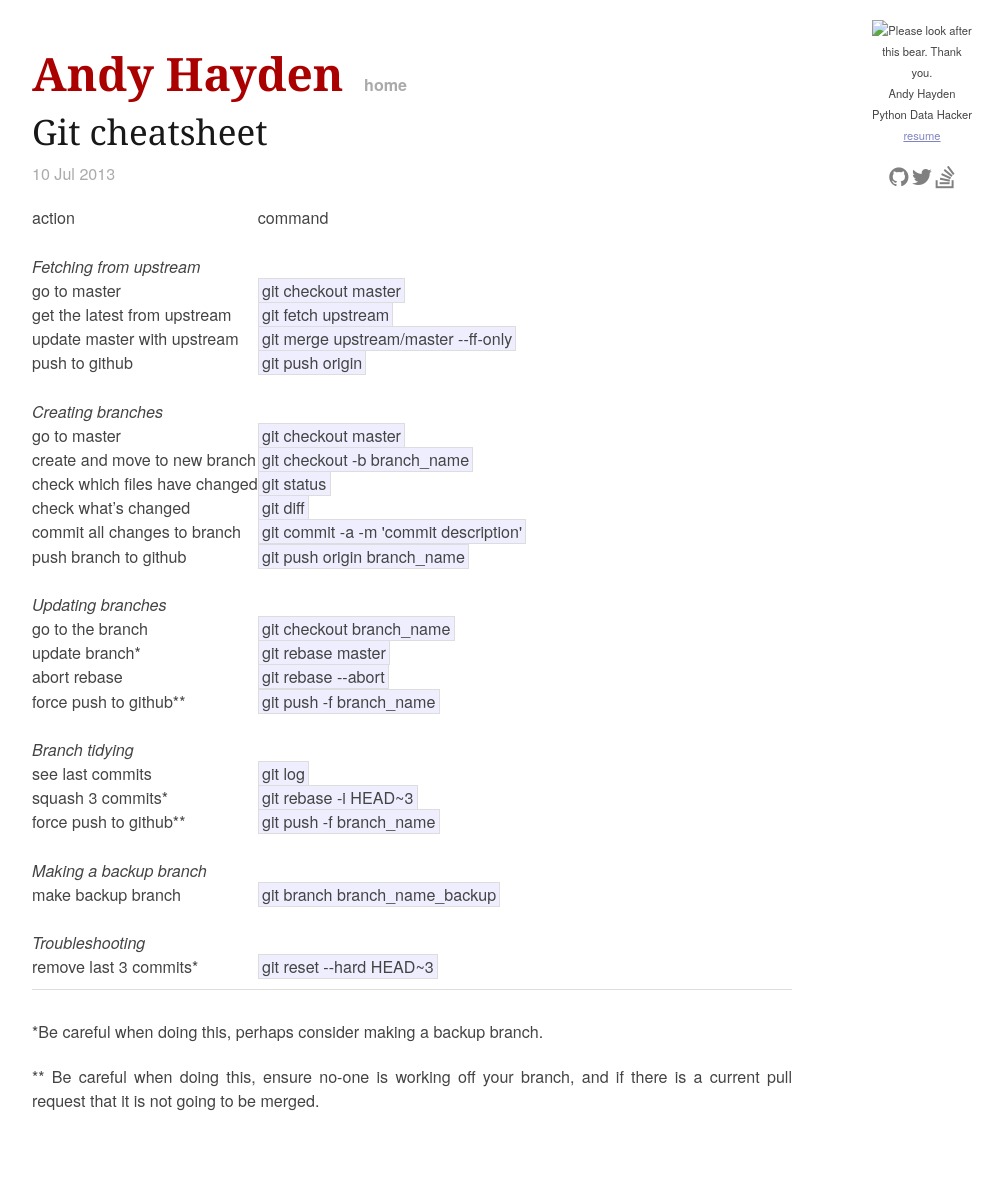
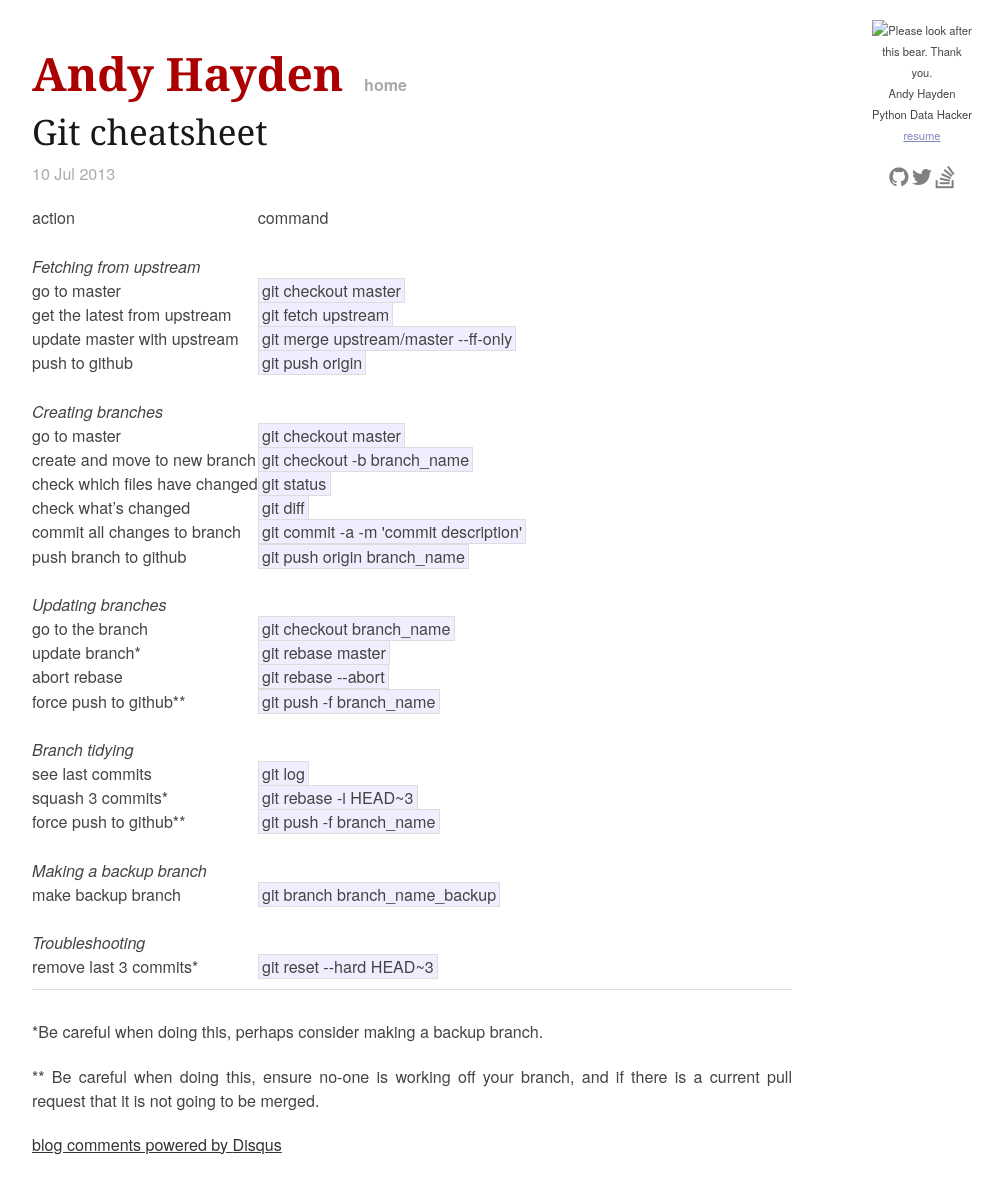
Before and after one commit to hayd/hayd.github.io, a Jekyll site: the page built from _posts/2013-07-10-git-cheat.markdown, in a window 1280 px wide. Shown: the whole page, without its empty margins (128-1130 px from the left). Built offline with Jekyll 4.4.1, drawn with Linux system fonts in a browser that asks for light colours; nearby versions of some CDN libraries; Markdown is read by kramdown in place of the engine named in the settings; comment, search, counter and statistics services are not loaded; before the commit the page ends 1145 px from its top, so only the background shows below that; some of the changed lines change nothing that is shown.

Commit message:
add disqus

```diff
--- /dev/null
+++ b/_includes/disqus.html
@@ -0,0 +1,17 @@
+<div id="disqus_thread"></div>
+
+<script type="text/javascript">
+  /* * * CONFIGURATION VARIABLES: EDIT BEFORE PASTING INTO YOUR WEBPAGE * * */
+  var disqus_shortname = 'hayd'; // required: replace example with your forum shortname
+  var disqus_identifier = '{{ page.url }}';
+  var disqus_url = 'http://hayd.github.io{{ page.url }}';
+
+  /* * * DON'T EDIT BELOW THIS LINE * * */
+  (function() {
+    var dsq = document.createElement('script'); dsq.type = 'text/javascript'; dsq.async = true;
+    dsq.src = 'http://' + disqus_shortname + '.disqus.com/embed.js';
+    (document.getElementsByTagName('head')[0] || document.getElementsByTagName('body')[0]).appendChild(dsq);
+  })();
+</script>
+<noscript>Please enable JavaScript to view the <a href="http://disqus.com/?ref_noscript">comments powered by Disqus.</a></noscript>
+<a href="http://disqus.com" class="dsq-brlink">blog comments powered by <span class="logo-disqus">Disqus</span></a>
--- a/_layouts/post.html
+++ b/_layouts/post.html
@@ -8,3 +8,5 @@
 <div class="post">
   {{ content }}
 </div>
+
+{% include disqus.html %}
```
